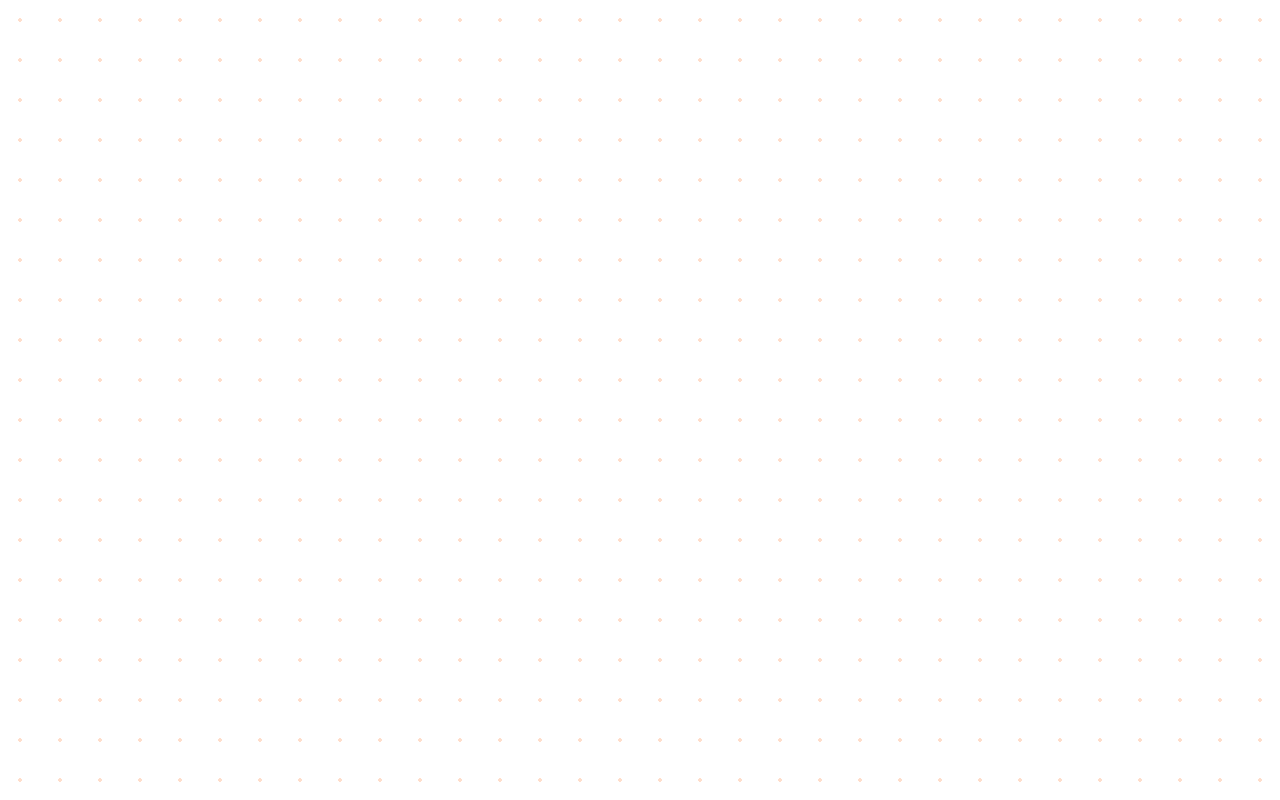
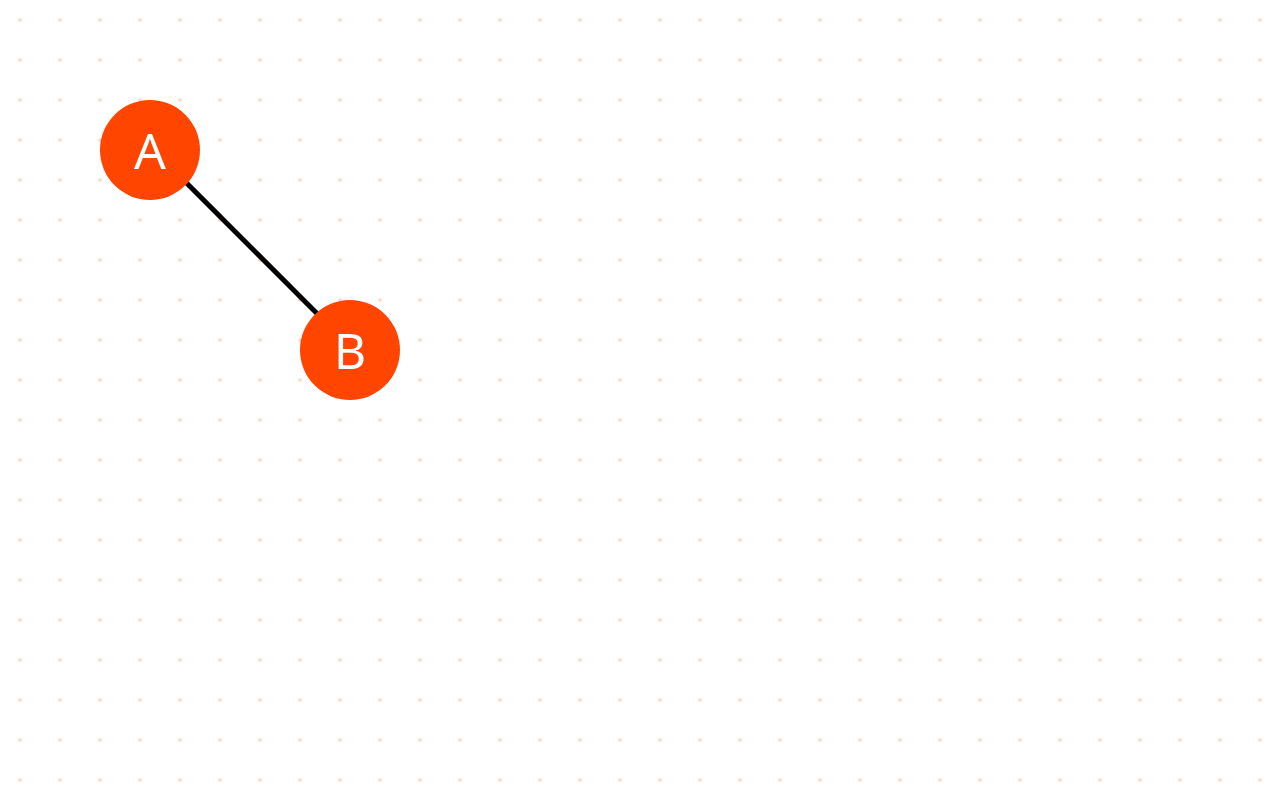
Before and after one commit to Her0-GitHub/progetto-dijkstra, a plain HTML site: page index.html in a window 1280 px wide. Drawn offline with nearby package versions, Linux system fonts and the light colour scheme.

Commit message:
example graph node added

```diff
--- a/css/pages/home.css
+++ b/css/pages/home.css
@@ -4,3 +4,40 @@ body{
     background-image: radial-gradient(#ffdecb 2px, rgba(255,255,255,0) 2px);
     background-size: 40px 40px;
 }
+.line{
+    position: absolute;
+    border-bottom: 1px solid black;
+    left: 100px
+}
+.line-oblique{
+    position: absolute;
+    border-bottom: 5px solid black;
+    transform: rotate(45deg) translate(0, -50%);
+}
+
+.node{
+    position: absolute;
+    border-radius: 50%;
+    background-color: orangered;
+    width: 100px;
+    height: 100px;
+    display: flex;
+    justify-content: center;
+    align-items: center;
+    color: white;
+    font-size: 50px;
+}
+#A{
+    left: 100px;
+    top: 100px;
+}
+#B{
+    left: 300px;
+    top: 300px;
+}
+#A-B{
+    top: 150px;
+    left: 150px;
+    width: calc(300px - 100px);
+    height: calc(300px - 100px);
+}
--- a/index.html
+++ b/index.html
@@ -23,6 +23,8 @@
     <title>Progetto Dijkstra</title>
 </head>
 <body>
-
+    <div class="line-oblique" id="A-B" style=""></div>
+    <div class="node" id="A">A</div>
+    <div class="node" id="B">B</div>
 </body>
 </html>
```
